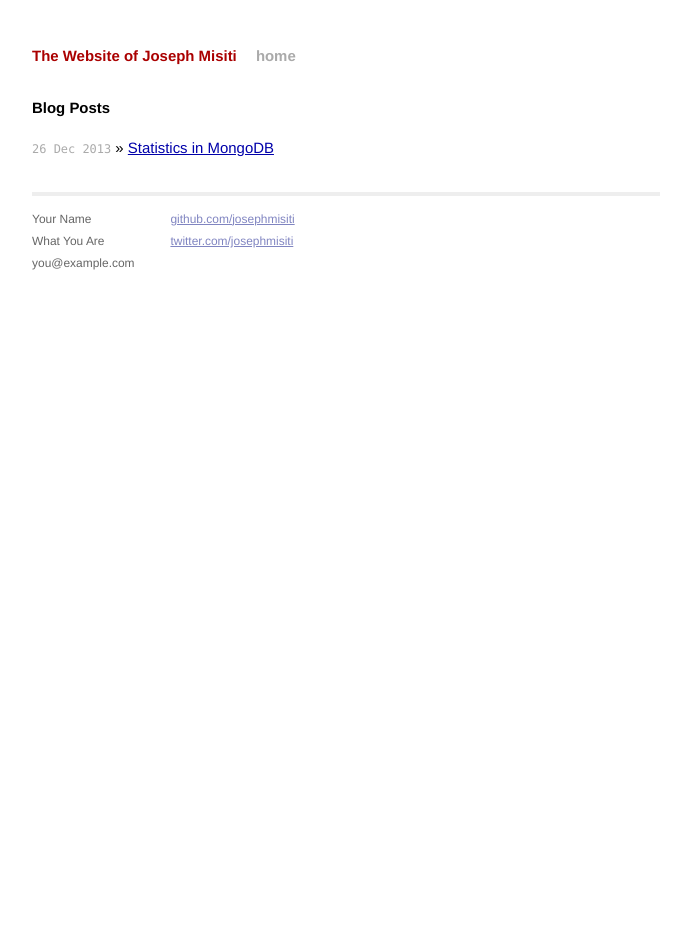
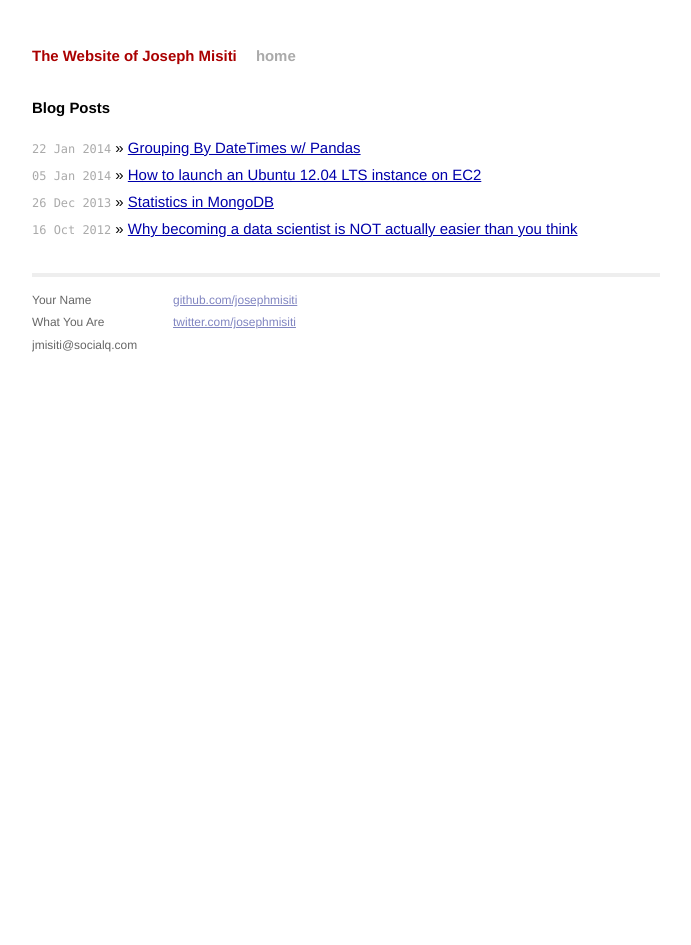
Before and after one commit to josephmisiti/josephmisiti.github.io, a Jekyll site: the page built from index.html, in a window 1280 px wide. Shown: the whole page, without its empty margins (294-985 px from the left). Built offline with Jekyll 4.4.1, drawn with Linux system fonts in a browser that asks for light colours; Markdown is read by kramdown in place of the engine named in the settings; some of the changed lines change nothing that is shown.

Commit message:
updated posts

````diff
--- a/_layouts/default.html
+++ b/_layouts/default.html
@@ -28,7 +28,7 @@
               <p>
                 Your Name<br />
                 What You Are<br />
-                you@example.com
+                jmisiti@socialq.com
               </p>
             </div>
             <div class="contact">
--- /dev/null
+++ b/_posts/2012-10-16-how-becoming-a-data-scientist-is-not.markdown
@@ -0,0 +1,82 @@
+---
+layout: post
+title:  "Why becoming a data scientist is NOT actually easier than you think"
+date:   2012-10-16
+categories: jekyll update
+---
+
+I was just doing some late night reading and came across this article:
+
+http://gigaom.com/data/why-becoming-a-data-scientist-might-be-easier-than-you-think/
+
+TL;DR - You can take the ML course on Coursera and you're magically a data scientist, because three really intelligent people did it. I disagree.
+
+I'm not claiming the people referenced in this article are not data scientists who score high in Kaggle competitions. They're probably really intelligent people who picked up a new skill and excelled at it (although one was already an actuary, so he is basically doing machine learning in some form already).
+
+Here is my problem with it - being a data scientist usually requires a much larger skill set than a basic understanding of a few learning algorithms. I'm taking the Coursera ML course right now, and I think it is great! Here is what I didnt learn though:
+
+Programming Languages and Other Technologies:
+
+Most data scientists and the companies that employ them are not using Matlab/Octave. They have backend web services written in Java, Python, Scala, or Ruby. These languages are not covered. Python has libraries like Scipy, Numpy, and Scikit-learn that are great for solving numerical problems. Java has a bunch of libraries too like the Mahout math library [2]. R is used by most statisticians (again not covered in the course). When your boss (or a customer) comes to you and says you need to integrate an algorithm into a pre-existing web service ( example -they need a recommendation engine), and you say "I only know Matlab" that is going be a huge problem. You don't just pick up Java/Python/C++/Scala/whatever in a few days on the job. You have to be somewhat familiar with these languages to understand large, pre-existing code bases. It wouldn't hurt to have a decent understanding of existing technologies like Django, ROR, Groovy, Lift, etc. because you're going to have to integrate your amazing algorithm into one of them. If you only know Python but the rest of the company is using Java, you better know about Thrift, Avro, Google ProtoBufs or something smiliar. I digress ...
+
+Big Data Software:
+
+Most data scientists are working on problems that can't be run on single 512MB RAM machine (the data sets on Coursera are tiny). They have large data sets that require distributed processing. To do this, you need to understand map-reduce, distributed files systems and be able to utilize Hadoop. Even if you don't know Java, you still need to know that Hadoop streaming exists, how do use it, and know a scripting language (Hadoop streaming does not currently support Matlab or Octave). Again - not something you just pick up in a few days. If you're going to be doing distributed machine learning, you will probably want to use Mahout. Some of the algorithms covered in the Coursera course have distributed versions implemented into Mahout (Clustering, PCA, Regression), but most do not exist yet (SVM, Distributed-User-Recommendations, and cross-validation/performance metrics for distributed versions of the algorithms). You're going to have to know Java (and the Hadoop/Mahout APIs) to implement them from scratch, or use a different algorithm that you may or may not be familiar with. Even if you do not need to use a distributed algorithm, it would probably be good to know how to spin up a 64GB instance on ec2, login, install some software, and run your algorithm on the cloud.
+
+Other useful learning algorithms
+
+Coursera skipped over Bayesian learning [1]. A lot of systems use this (or some form of this) in production, but you would know nothing about it (I'm not saying you couldn't learn it, but I am obviously disagreeing with this article).
+
+Feature Extraction:
+
+You can use every algorithm from the ML course and build hundreds of different classifiers to solve a real-world problem (you could even combine them!), but if your features suck, the performance of your classifier is going to suck also. Extracting good features usually requires a deep understanding of the problem, the underlying distributions of the data, and/or an familiarity of how the data is being generated. It might help to also know about Convolution, Wavelets, Time Series Analysis, Digital Signal Processing, Fourier Transforms, etc. Feature extraction could be a whole Coursera course by itself.
+
+Data cleaning:
+
+Data preprocessing - Coursera sets up all the data sets for you. They even write the scripts to load the data. (see week 6 SVM email classification, they wrote all of the regex expressions to clean the emails for you) That doesn't work in the real world. Real-world data is ugly, and unstructured. You need to know regular expressions and UNIX commands like sed, grep, tr, cut, sort, awk, and map/reduce to clean these data sets up and put them into "Coursera" format. Notice I said UNIX commands, which implies you need to be somewhat comfortable on UNIX/LINUX, which may be a steep learning curve if you're currently using Windows.
+
+Probability & Statistics
+
+The ML course touches on some of these topics, but real-world problems usually require a much deeper understanding. Examples:
+
+Are your features dependent or independent (Chi Squared test).
+
+How do you interpret p-values?
+
+How do you set up confidence intervals?
+
+What is the F-test?
+
+What is standard error?
+
+Should I use AROCs to test the performance of this algorithm?
+
+What is a ROC curve?
+
+What is Hypothesis testing and when can you / do you use it.
+
+I could go on - but you get the point . It's important to know this stuff and know how and when to apply it.
+
+Databases:
+
+Where is all this data being stored? It's fine in flat files for the purposes of the ML course, but when you show up to your first day at the job, it's going to be stored in MySQL, Postgres, MongoDB, Casandra, CouchDB, and/or on the HDFS. Your going to have to improvise.
+
+Visualization:
+
+If you think Matlab 2D plots are awesome, check out D3.js. Oh, I forgot to mention, you need to know javascript, functional programming, and the general learning curve for the D3.js APIs.
+
+Debugging:
+
+Debugging is briefly covered in the ML course (Neural Networks - Gradient Checking, which was an optional programming excerise), but when an algorithm isn't working correctly, you're going to have to quit treating it like a black-box and dive in. That's when shit gets real - you actually do need to know about Conjungate Gradients, Partial Differential Equations, Numerical Analysis, Lagrange Multipliers, Numerical Linear Alegbra, Convex Optimization, Vector Calculus, Stochastic Processes, and potentially a lot of other subjects. The ML course is only 8 weeks, and they can't cover these topics, because they require years of experience, and probably some form of technical training beyond a BS in whatever. You could just ask the guy with a few years more experience that is about to take your job though.
+
+Intuition
+
+Beyond what I have highlighted above, being a good data scientist (usually) takes years of experience. It requires more than just knowing how machine learning algorithms work. It's knowing what questions to ask and how to convey the answers to investors, management, and customers. No online course, even from Stanford professors, is going to be able to teach you that.
+
+Discussion on HN here:
+
+You can follow me on twitter: @josephmisiti
+
+[1] http://en.wikipedia.org/wiki/Bayesian_inference
+
+[2] https://github.com/apache/mahout/tree/trunk/math
--- /dev/null
+++ b/_posts/2014-1-22-group-by-datetimes-in-pandas.markdown
@@ -0,0 +1,62 @@
+---
+layout: post
+title:  "Grouping By DateTimes w/ Pandas"
+date:   2014-1-22
+categories: jekyll update
+---
+
+This maybe useful to someone besides me. I had a dataframe in the following format:
+
+```
+0,2013-07-15 17:15:19,1,8872,291840,92
+1,2011-07-19 23:26:24,2,18890,760336,0
+2,2011-07-26 22:58:35,2,2902,76746,0
+3,2011-07-28 22:27:12,2,103222,954442,0
+4,2011-07-29 21:26:27,2,107134,885380,0
+5,2011-07-31 04:11:38,2,44228,813568,0
+6,2011-08-02 23:17:39,2,109242,1157330,0
+7,2011-08-03 22:14:08,2,51736,870914,0
+8,2011-08-04 21:41:33,2,18390,652704,0
+
+```
+
+And I wanted to sum the third column by day, wee and month. There are multiple reasons why you can just read in
+this code with a simple
+
+```
+df = pd.read_csv(file)
+```
+
+And go to town. First we need to change the second column (_id) from a string to a python datetime object to run the analysis:
+
+```
+import pandas as pd
+import numpy as np
+
+df = pd.read_csv(file,sep=',')
+df["_id"] = pd.to_datetime(df["_id"])
+
+```
+
+OK, now the _id column is a datetime column, but how to we sum the count column by day,week, and/or month? First, we need to change the pandas default index on the dataframe (int64). You can find out what type of index your dataframe is using by using the following command
+
+```
+print(df.index)
+```
+
+To perform this type of operation, we need a pandas.DateTimeIndex and then we can use pandas.resample, but first lets strip modify the _id column because I do not care about the time, just the dates.
+
+```
+df['date_minus_time'] = df["_id"].apply( lambda df :
+datetime.datetime(year=df.year, month=df.month, day=df.day))
+df.set_index(df["date_minus_time"],inplace=True)
+```
+
+Finally, if you want to group by day, week, month respectively:
+
+```
+df['count'].resample('D', how='sum')
+df['count'].resample('W', how='sum')
+df['count'].resample('M', how='sum')
+
+```
--- /dev/null
+++ b/_posts/2014-1-5-launching-ubuntu-instances-on-amazon-ec2.markdown
@@ -0,0 +1,14 @@
+---
+layout: post
+title:  "How to launch an Ubuntu 12.04 LTS instance on EC2"
+date:   2014-1-5
+categories: jekyll update
+---
+
+Here are some instructions on how to launch an Ubuntu LTS (long term stable) 12.04 instance on Amazon EC2.
+This assumes you are running OSX.
+
+First things first, you need to install homebrew [1]. After homebrew is installed
+
+
+[1] http://brew.sh/
````
Also changed, not shown: 1 other file.
